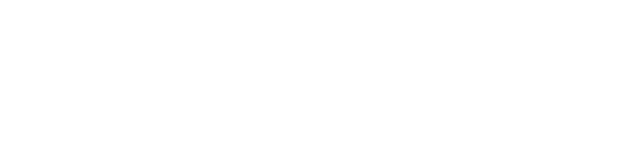
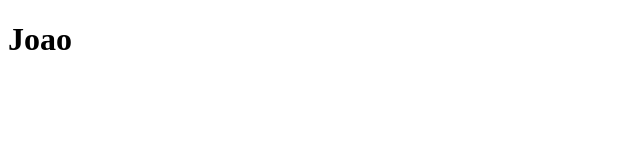
Before and after one commit to Joaolang544/Joao544.github.io, a plain HTML site: page index.html in a window 1280 px wide. Shown: the whole page, without its empty margins (0-640 px from the left). Drawn offline with Linux system fonts and the light colour scheme.

Commit message:
Update index.html

```diff
--- a/index.html
+++ b/index.html
@@ -6,5 +6,6 @@
     <title>My Web Page</title>
 </head>
 <body>
+    <h1>Joao</h1>
 </body>
 </html>
```
